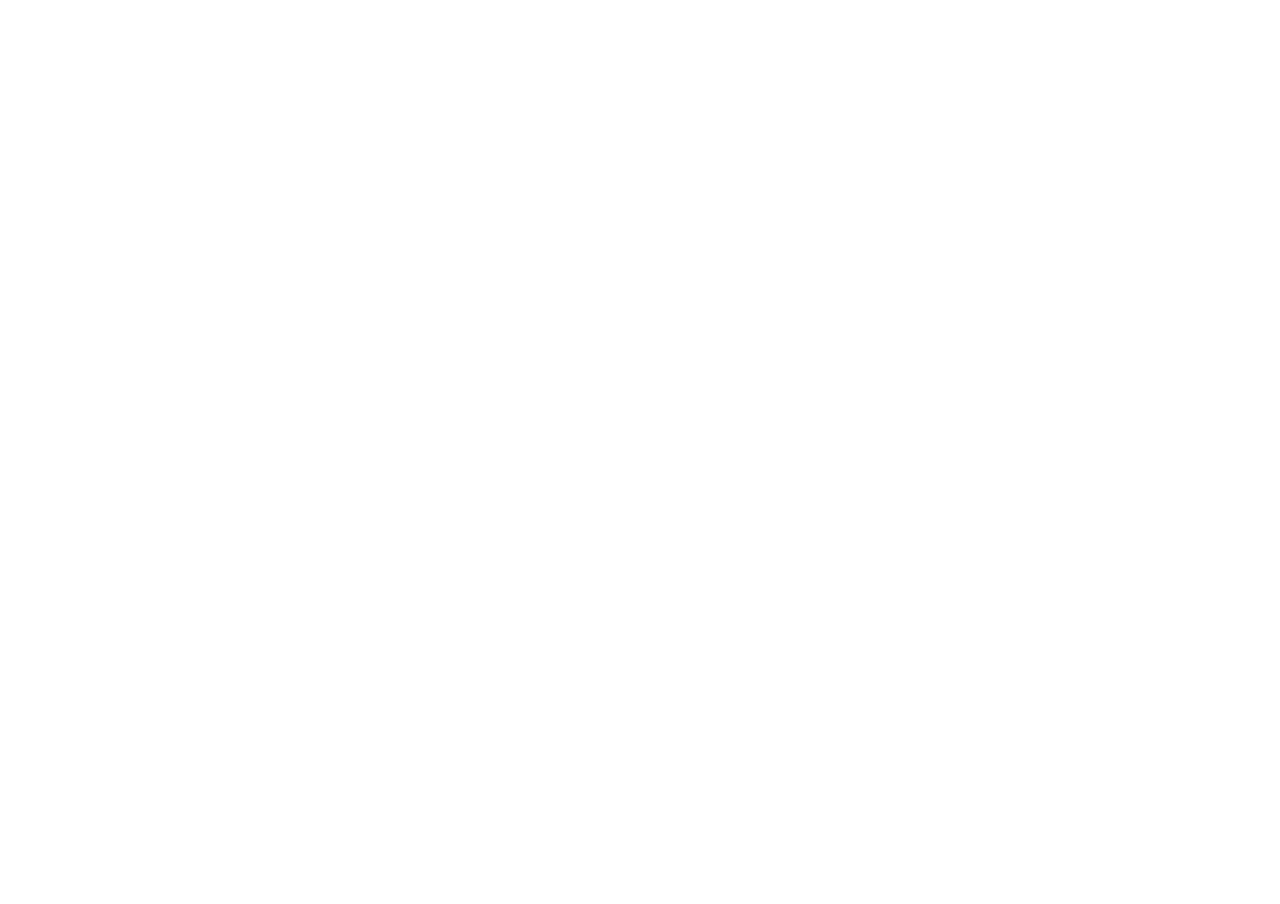
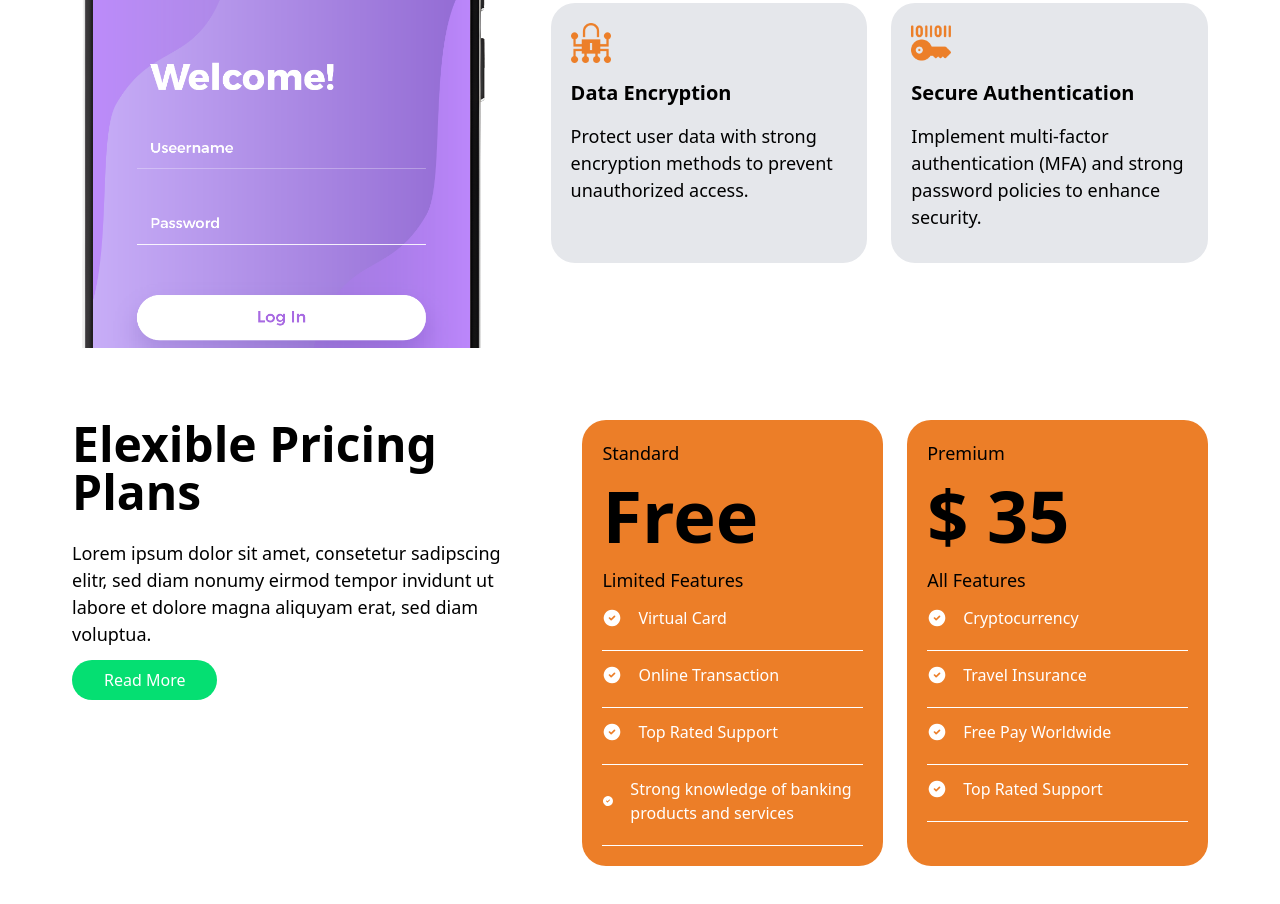
Before and after one commit to Gentlecoder1/nicepage, a React (Vite) app: page / in a window 1280 px wide. Shown: the part 1880-2784 px from the top of the page. Before the commit the page ends 1558 px from the top, so only its background shows below. Built offline with nearby package versions, Linux system fonts and the light colour scheme.

Commit message:
Add Experience and Subscriptions components; update Hero and Solutions components for improved functionality and layout

```diff
--- /dev/null
+++ b/src/MyComponents/Experience.jsx
@@ -0,0 +1,64 @@
+import React from 'react'
+import encrypt from '../assets/encrypt.png'
+import key from '../assets/key.png'
+import Seamless from '../assets/seamless-img.png'
+import { motion } from "framer-motion";
+
+const Experience = () => {
+    const Digitals = [
+        {
+            image: encrypt,
+            name: 'Encrypt',
+            title: 'Data Encryption',
+            text: 'Protect user data with strong encryption methods to prevent unauthorized access.'
+        },
+
+        {
+            image: key,
+            name: 'Key',
+            title: 'Secure Authentication',
+            text: 'Implement multi-factor authentication (MFA) and strong password policies to enhance security.'
+        }
+    ]
+
+  return (
+    <div className='w-full py-18 h-[1100px] md:h-full lg:h-[670px] overflow-clip'>
+        <div className='max-w-[1200px] text-center md:text-left mx-auto space-y-10 md:space-y-0 md:flex flex-row-reverse md:gap-6 lg:gap-14 px-8 justify-between'>
+            <div className='space-y-4 md:space-y-10 md:w-[70%] w-[100%] flex flex-col items-center md:items-start'>
+                <div className='max-w-[80%]'>
+                    <h1 className='mb-6 text-3xl lg:text-5xl font-[700]'>Seamless Digital Experience Design</h1>
+
+                    <p className='mb-3 md:text-[18px] text-[16px] font-[500]'>At vero eos et accusam et justo duo dolores et ea rebum. Stet clita kasd gubergren, no sea takimata sanctus est Lorem ipsum dolor sit amet.</p>
+                </div>
+
+                <div>
+                    <div className='gap-6 grid grid-cols-1 sm:grid-cols-2 md:grid-cols-1 lg:grid-cols-2'>
+                        {Digitals.map((Digital, idx) => (
+                            <div key={idx} className='flex flex-col items-center md:block rounded-3xl bg-gray-200 p-5 space-y-4 text-center md:text-left'>
+                                <div className='w-10 h-10'>
+                                    <img src={Digital.image} alt={Digital.name} className='' />
+                                </div>
+                                <h1 className='font-bold text-xl'>{Digital.title}</h1>
+
+                                <p className='mb-3 md:text-[18px] text-[16px] font-[500]'>{Digital.text}</p>
+                            </div>
+                        ))}
+                    </div>
+                </div>
+            </div>
+
+            <motion.div
+                initial={{ opacity: 0 , y: 320 }}
+                whileInView={{ opacity: 1, y: 0 }}
+                viewport={{ once: false }}
+                transition={{ duration: 3.4, delay: 0.17, ease: [0.22, 0.9, 0.19, 1] }}
+                className='md:w-[45%] w-[75%] h-full mx-auto'
+            >
+                <img src={Seamless} className='w-full h-full' alt="Seamless" />
+            </motion.div>
+        </div>
+    </div>
+  )
+}
+
+export default Experience
--- a/src/MyComponents/Hero.jsx
+++ b/src/MyComponents/Hero.jsx
@@ -1,3 +1,4 @@
+import React, {useState} from 'react'
 import Header from '../MyComponents/Header'
 import Hero1 from '../assets/Hero1.png'
 import HeroPerson from '../assets/hero-person.jpg'
@@ -6,6 +7,14 @@
 
 // data-aos-delay="200"
 const Hero = () => {
+    const [count, setCount] = useState(0)
+
+    const Statistics = () => {
+        setCount({
+            count: ({from: 0, to: 800})
+        })
+    }
+
   return (
     <div className='w-full bg-indigo-950'>
         <Header />
@@ -57,11 +66,11 @@
 
                     <div className='rounded-3xl bg-green-500 p-5 space-y-10 text-center'>
                         <div className='space-y-4 text-white'>
-                            <h1 className=' text-2xl md:text-4xl lg:text-5xl font-[900]'>800k+</h1>
+                            <h1 className='text-2xl md:text-4xl lg:text-5xl font-[900]'>{Statistics.count}k+</h1>
                             <p className='font-bold text-xl'>App Downloaded</p>
                         </div>
                         <div className='space-y-4 text-white'>
-                            <h1 className=' text-2xl md:text-4xl lg:text-5xl font-[900]'>70k+</h1>
+                            <h1 className='text-2xl md:text-4xl lg:text-5xl font-[900]'>{Statistics.count}k+</h1>
                             <p className='font-bold text-xl'>Total Active Users</p>
                         </div>
                     </div>
--- a/src/MyComponents/Solutions.jsx
+++ b/src/MyComponents/Solutions.jsx
@@ -23,13 +23,13 @@
 
   return (
     <div className='w-full bg-pink-100 py-10'>
-        <div className='max-w-[1200px] text-center md:text-left mx-auto space-y-7 md:space-y-0 md:flex md:gap-6 lg:gap-20 py-4 px-8 items-center justify-between'>
+        <div className='max-w-[1200px] text-center md:text-left mx-auto space-y-7 md:space-y-0 md:flex md:gap-6 lg:gap-14 xl:gap-20 py-4 px-8 items-center justify-between'>
 
             <div className='space-y-4 md:space-y-14 w-[100%] md:w-[50%] lg:mb-20 flex flex-col items-center md:block'>
                 <div className=''>
                     <h1 className='mb-6 text-4xl lg:text-5xl font-[700]'>Innovative App Development Solutions</h1>
 
-                    <p className='mb-3 md:text-[18px] text-[16px] font-[400]'>Lorem ipsum dolor sit amet, consetetur sadipscing elitr, sed diam nonumy eirmod tempor invidunt ut labore et dolore magna aliquyam erat, sed diam voluptua. At vero eos et accusam et justo duo dolores et ea rebum.</p>
+                    <p className='mb-3 md:text-[18px] text-[16px] font-[500]'>Lorem ipsum dolor sit amet, consetetur sadipscing elitr, sed diam nonumy eirmod tempor invidunt ut labore et dolore magna aliquyam erat, sed diam voluptua. At vero eos et accusam et justo duo dolores et ea rebum.</p>
                 </div>
                 <div
                     // to="/SignUp"
@@ -48,7 +48,7 @@
                             <TbCircleCheckFilled size={60} color='#EC7E28'/>
                             <h1 className='font-bold text-xl'>{Goal.title}</h1>
 
-                            <p className='mb-3 md:text-[18px] text-[16px] font-[400]'>{Goal.text}</p>
+                            <p className='mb-3 md:text-[18px] text-[16px] font-[500]'>{Goal.text}</p>
                         </div>
                     ))}
                 </div>
--- /dev/null
+++ b/src/MyComponents/Subscriptions.jsx
@@ -0,0 +1,80 @@
+import React from 'react'
+import { TbCircleCheckFilled } from "react-icons/tb";
+
+const Subscriptions = () => {
+    const Plans = [
+        {
+            name: 'Standard',
+            cost: 'Free',
+            text: 'Limited Features',
+            benefits: [
+                { item: 'Virtual Card' },
+                { item: 'Online Transaction' },
+                { item: 'Top Rated Support' },
+                { item: "Strong knowledge of banking products and services" }
+            ]
+        },
+
+        {
+            name: 'Premium',
+            cost: '$ 35',
+            text: 'All Features',
+            benefits: [
+                { item: 'Cryptocurrency' },
+                { item: 'Travel Insurance' },
+                { item: 'Free Pay Worldwide' },
+                { item: 'Top Rated Support' }
+            ]
+        }
+    ]
+
+  return (
+    <div className='w-full py-18 h-[1100px] md:h-full lg:h-[670px] overflow-clip'>
+        <div className='max-w-[1200px] text-center md:text-left mx-auto space-y-10 md:space-y-0 md:flex md:gap-6 lg:gap-14 px-8 justify-between'>
+            <div className='max-w-[40%]'>
+                <h1 className='mb-6 text-3xl lg:text-5xl font-[700]'>Elexible Pricing Plans</h1>
+
+                <p className='mb-3 md:text-[18px] text-[16px] font-[500]'>Lorem ipsum dolor sit amet, consetetur sadipscing elitr, sed diam nonumy eirmod tempor invidunt ut labore et dolore magna aliquyam erat, sed diam voluptua.</p>
+                <div
+                    // to="/SignUp"
+                    // onMouseEnter={() => import('./SignUp.jsx')}
+
+                    className="bg-green-400 w-fit h-fit text-white rounded-full px-8 py-2 transition-all duration-300 transform hover:scale-105 flex items-center mx-auto md:mx-0 mt-3 md:mt-0"
+                >
+                    Read More
+                </div>
+            </div>
+
+            <div className='space-y-4 md:space-y-10 md:w-[70%] w-[100%] flex flex-col items-center md:items-start'>
+                <div>
+                    <div className='gap-6 grid grid-cols-1 sm:grid-cols-2 md:grid-cols-1 lg:grid-cols-2'>
+                        {Plans.map((Plan, idx) => (
+                            <div key={idx} className='flex flex-col items-center md:block rounded-3xl bg-[#EC7E28] p-5 space-y-4 text-center md:text-left'>
+                                <p className='mb-3 md:text-[18px] text-[16px] font-[500]'>{Plan.name}</p>
+
+                                <h1 className='font-bold text-7xl'>{Plan.cost}</h1>
+
+                                <p className='mb-3 md:text-[18px] text-[16px] font-[500]'>{Plan.text}</p>
+
+                                <ul className='md:text-[16px] text-white text-[14px] font-[400] space-y-3'>
+                                    {Plan.benefits.map((benefit, i) => (
+                                        <div className='space-y-5'>
+                                            <li key={i} className='flex space-x-4 items-center' data-aos="fade-up">
+                                                <TbCircleCheckFilled size={20} color='white'/>
+                                                <span className='flex flex-wrap'>{benefit.item}</span>
+                                            </li>
+                                            <hr />
+                                        </div>
+                                    ))}
+                                </ul>
+                            </div>
+                        ))}
+                    </div>
+                </div>
+            </div>
+        </div>
+    </div>
+  )
+}
+
+export default Subscriptions
--- a/src/Pages/Home.jsx
+++ b/src/Pages/Home.jsx
@@ -2,6 +2,9 @@
 import Hero from '../MyComponents/Hero'
 import Partners from '../MyComponents/Partners'
 import Solutions from '../MyComponents/Solutions'
+import Experience from '../MyComponents/Experience'
+import Subscriptions from '../MyComponents/Subscriptions'
+
 
 function Home() {
 
@@ -10,6 +13,8 @@
       <Hero />
       <Partners />
       <Solutions />
+      <Experience />
+      <Subscriptions />
     </div>
   )
 }
```
